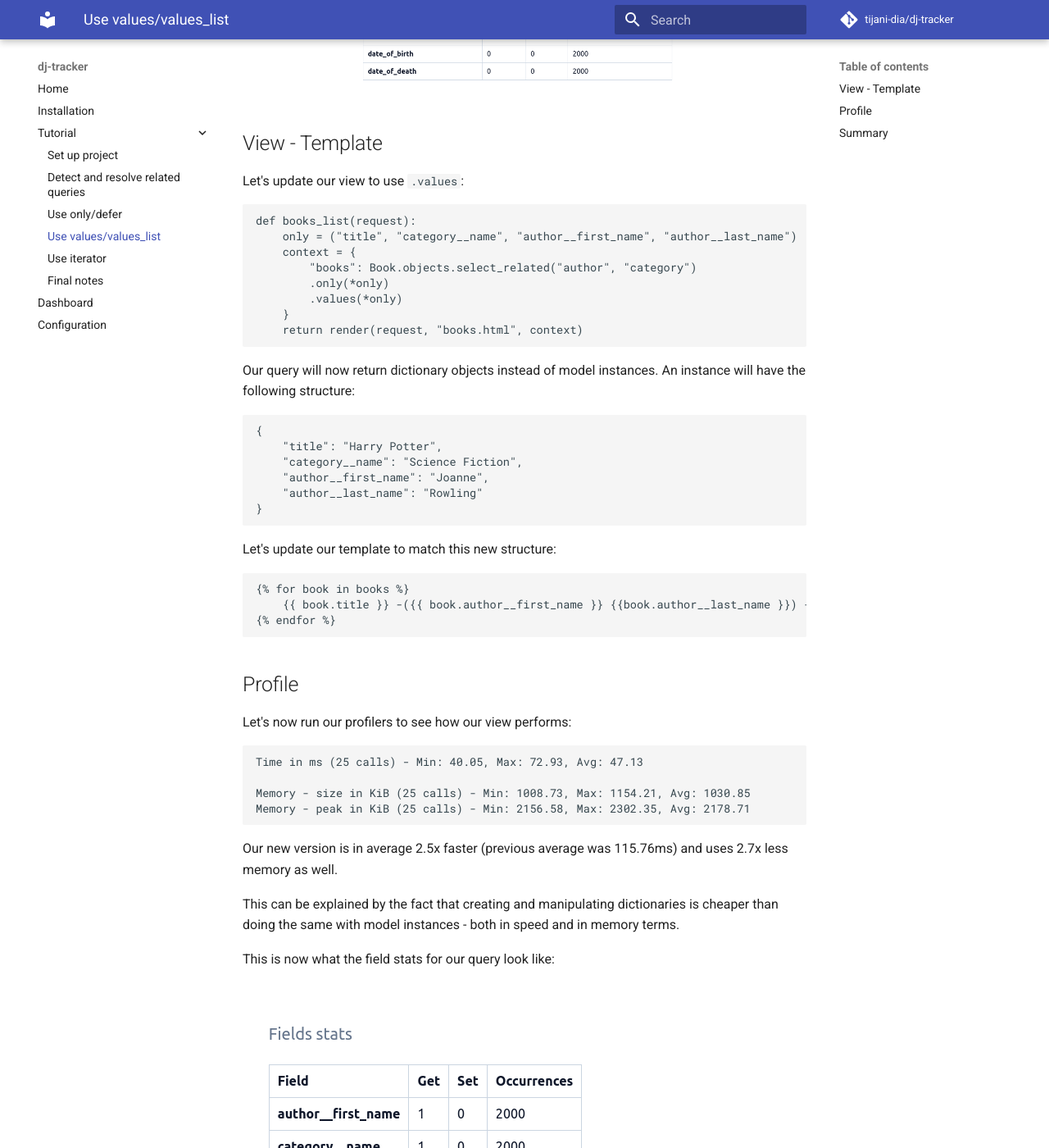
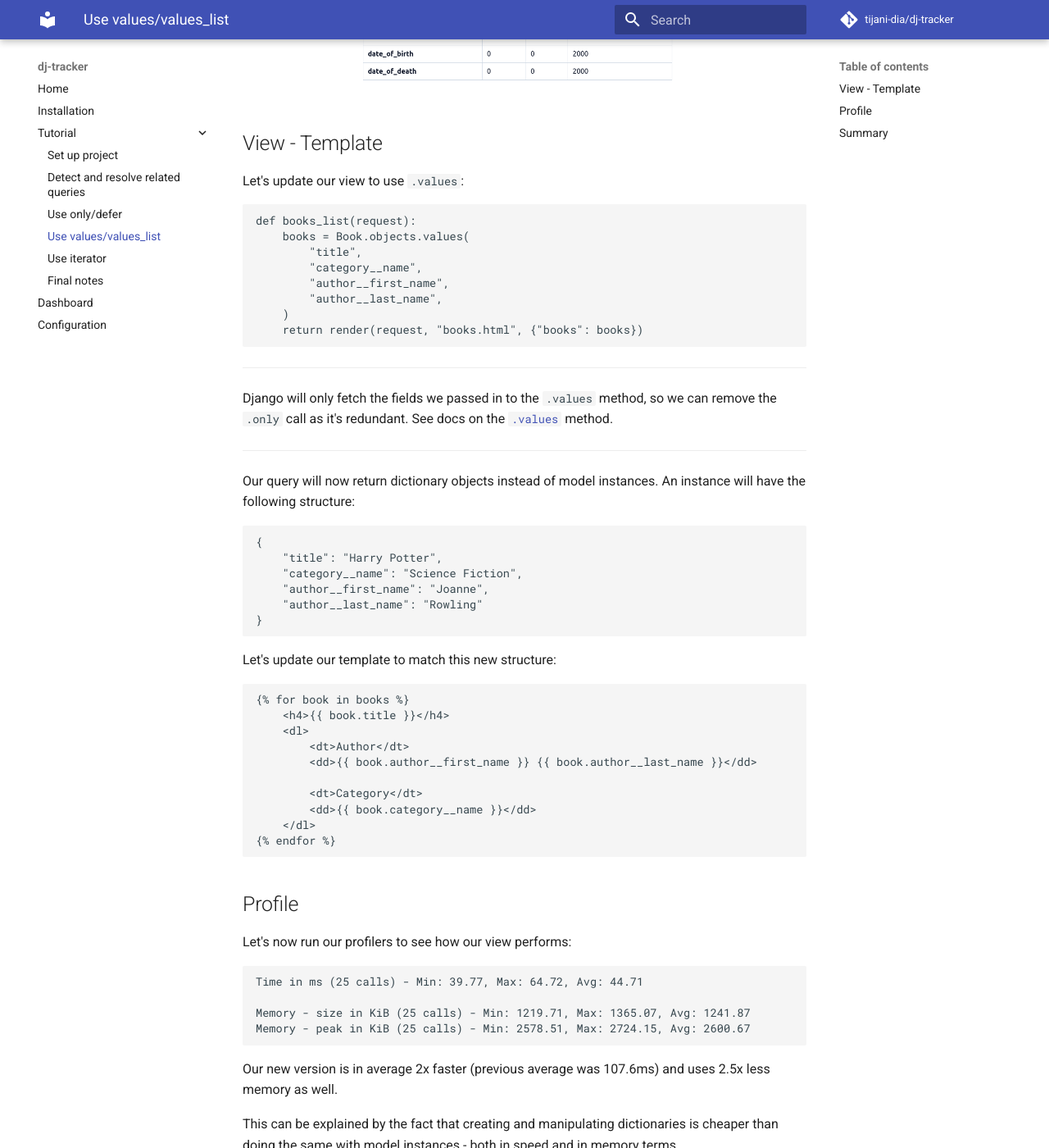
Before and after one commit to Tijani-Dia/dj-tracker, an MkDocs documentation site: the page built from docs/tutorial/use_values_or_values_list.md, in a window 1280 px wide and 1400 px high, scrolled down 542 px. Shown: the whole window at 82% size. Built offline with MkDocs 1.6.1 and Material for MkDocs 9.7.7, drawn with Linux system fonts in a browser that asks for light colours; comment, search, counter and statistics services are not loaded.

Commit message:
Update tutorial

````diff
--- a/docs/tutorial/use_iterator.md
+++ b/docs/tutorial/use_iterator.md
@@ -20,7 +20,14 @@ For the sake of this tutorial, we'll use a [custom templatetag](https://github.c
 {% load iterate_tags %}
 
 {% iterate book in books %}
-    {{ book.title }} -({{ book.author__first_name }} {{ book.author__last_name }}) - {{ book.category__name }
+    <h4>{{ book.title }}</h4>
+    <dl>
+        <dt>Author</dt>
+        <dd>{{ book.author__first_name }} {{ book.author__last_name }}</dd>
+
+        <dt>Category</dt>
+        <dd>{{ book.category__name }}</dd>
+    </dl>
 {% enditerate %}
 ```
 
@@ -34,26 +41,25 @@ Let's go ahead and update our view to use `.iterator`:
 
 ```python
 def books_list(request):
-    only = ("title", "category__name", "author__first_name", "author__last_name")
-    context = {
-        "books": Book.objects.select_related("author", "category")
-        .only(*only)
-        .values(*only)
-        .iterator()
-    }
-    return render(request, "books.html", context)
+    books = Book.objects.values(
+        "title",
+        "category__name",
+        "author__first_name",
+        "author__last_name",
+    ).iterator()
+    return render(request, "books.html", {"books": books})
 ```
 
 and run the benchmarks:
 
 ```console
-Time in ms (25 calls) - Min: 42.37, Max: 63.76, Avg: 48.04
+Time in ms (25 calls) - Min: 41.26, Max: 66.69, Avg: 46.87
 
-Memory - size in KiB (25 calls) - Min: 142.85, Max: 381.54, Avg: 154.87
-Memory - peak in KiB (25 calls) - Min: 1537.41, Max: 1776.59, Avg: 1550.21
+Memory - size in KiB (25 calls) - Min: 353.71, Max: 592.86, Avg: 365.82
+Memory - peak in KiB (25 calls) - Min: 1715.51, Max: 1953.51, Avg: 1727.70
 ```
 
-Our timings haven't changed much but we are now only using 0.15MB in average (the previous average was 1MB) with a max peak at 1.5MB. That's a very nice memory improvement without trading off speed.
+Our timings haven't changed much but we are now only using 0.3MB in average (the previous average was 1.2MB). That's a 4x memory improvement without trading off speed.
 
 ## Summary
 
--- a/docs/tutorial/use_values_or_values_list.md
+++ b/docs/tutorial/use_values_or_values_list.md
@@ -12,14 +12,20 @@ Let's update our view to use `.values`:
 
 ```python
 def books_list(request):
-    only = ("title", "category__name", "author__first_name", "author__last_name")
-    context = {
-        "books": Book.objects.select_related("author", "category")
-        .only(*only)
-        .values(*only)
-    }
-    return render(request, "books.html", context)
+    books = Book.objects.values(
+        "title",
+        "category__name",
+        "author__first_name",
+        "author__last_name",
+    )
+    return render(request, "books.html", {"books": books})
 ```
+
+---
+
+Django will only fetch the fields we passed in to the `.values` method, so we can remove the `.only` call as it's redundant. See docs on the [`.values`](https://docs.djangoproject.com/en/4.0/ref/models/querysets/#values) method.
+
+---
 
 Our query will now return dictionary objects instead of model instances. An instance will have the following structure:
 
@@ -36,7 +42,14 @@ Let's update our template to match this new structure:
 
 ```html
 {% for book in books %}
-    {{ book.title }} -({{ book.author__first_name }} {{book.author__last_name }}) - {{ book.category__name }}
+    <h4>{{ book.title }}</h4>
+    <dl>
+        <dt>Author</dt>
+        <dd>{{ book.author__first_name }} {{ book.author__last_name }}</dd>
+
+        <dt>Category</dt>
+        <dd>{{ book.category__name }}</dd>
+    </dl>
 {% endfor %}
 ```
 
@@ -45,13 +58,13 @@ Let's update our template to match this new structure:
 Let's now run our profilers to see how our view performs:
 
 ```console
-Time in ms (25 calls) - Min: 40.05, Max: 72.93, Avg: 47.13
+Time in ms (25 calls) - Min: 39.77, Max: 64.72, Avg: 44.71
 
-Memory - size in KiB (25 calls) - Min: 1008.73, Max: 1154.21, Avg: 1030.85
-Memory - peak in KiB (25 calls) - Min: 2156.58, Max: 2302.35, Avg: 2178.71
+Memory - size in KiB (25 calls) - Min: 1219.71, Max: 1365.07, Avg: 1241.87
+Memory - peak in KiB (25 calls) - Min: 2578.51, Max: 2724.15, Avg: 2600.67
 ```
 
-Our new version is in average 2.5x faster (previous average was 115.76ms) and uses 2.7x less memory as well.
+Our new version is in average 2x faster (previous average was 107.6ms) and uses 2.5x less memory as well.
 
 This can be explained by the fact that creating and manipulating dictionaries is cheaper than doing the same with model instances - both in speed and in memory terms.
 
````
Also changed, not shown: docs/tutorial/detect_and_resolve_related_queries.md (+6 -8 lines), docs/tutorial/setup.md (+13 -6 lines), docs/tutorial/use_only_or_defer.md (+11 -10 lines), 2 other files.
